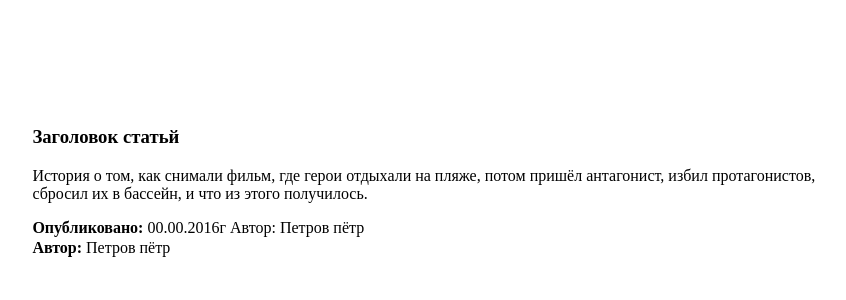
After one commit to eropkinvitaliy/PHP-2-profit, a PHP site: page /Views/article.php in a window 1280 px wide. The commit adds this page. Shown: the top 300 px of the page, without its empty margins (102-948 px from the left). Run offline with PHP 8.4, Linux system fonts and the light colour scheme.

Commit message:
Шаблон Article и News

```diff
--- /dev/null
+++ b/lesson1/Views/article.php
@@ -0,0 +1,20 @@
+<!DOCTYPE html>
+<html lang="en">
+<head>
+    <meta charset="UTF-8">
+    <title></title>
+</head>
+<body>
+<article style="margin: 10%">
+    <section style="padding-right: 20%">
+        <h1>Заголовок статьй</h1>
+        <p>История о том, как снимали фильм, где герои отдыхали на пляже,
+            потом пришёл антагонист, избил протагонистов, сбросил их в бассейн,
+            и что из этого получилось.</p>
+        <p style="margin-bottom: 2px"><b>Опубликовано:</b> 00.00.2016г  Автор: Петров пётр</p>
+        <p style="margin-top: 2px "><b>Автор:</b> Петров пётр</p>
+    </section>
+</article>
+
+</body>
+</html>
--- a/lesson1/index.php
+++ b/lesson1/index.php
@@ -2,5 +2,5 @@
 require __DIR__ . '/autoload.php';
 $users = \App\Models\User::findById(2);
 
-$news = \App\Models\News::findLastNews(6);
-include __DIR__ . '/';
+$news = \App\Models\News::findLastNews(3);
+include __DIR__ . '/Views/news.php';
```
Also changed, not shown: lesson1/Views/news.html (deleted, +0 -10 lines), lesson1/Views/news.php (added, +25 -0 lines).
